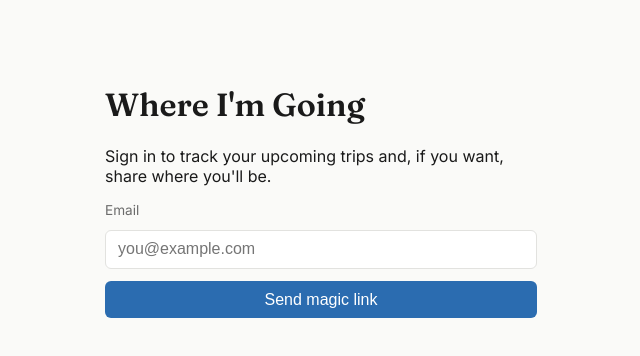
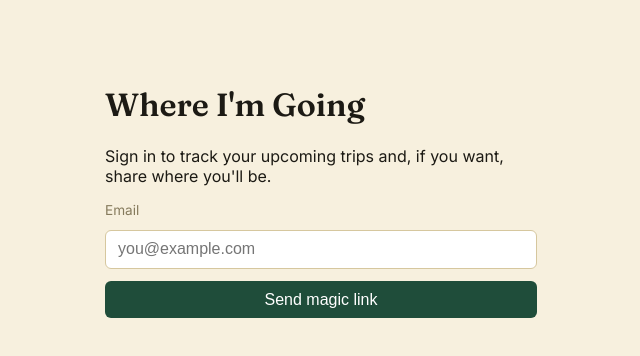
Before and after one commit to rishji/where-im-going, a React (Vite) app: page / in a window 1280 px wide. Shown: the top 356 px of the page, without its empty margins (319-959 px from the left). Built offline with nearby package versions, Linux system fonts and the light colour scheme; no server answers.

Commit message:
Design system: color/type/spacing/radius/shadow tokens (light + dark)
Co-Authored-By: Claude Sonnet 5 <noreply@anthropic.com>
Claude-Session: https://claude.ai/code/session_01Lxt2N2bpz8XAUkyP1QqKj4

```diff
--- a/src/styles.css
+++ b/src/styles.css
@@ -1,10 +1,61 @@
 :root {
-  --bg: #fafaf8;
-  --fg: #1a1a1a;
-  --muted: #6b6b6b;
-  --accent: #2b6cb0;
-  --border: #e2e2df;
+  /* Color — warm parchment palette (light) */
+  --bg: #f7f0de;
+  --bg-subtle: #ede2c4;
+  --surface: #fffaec;
+  --fg: #1c1a14;
+  --muted: #857a5c;
+  --border: #d6c79e;
+  --accent: #1f4d3a;
+  --accent-warm: #c8431b;
+  --accent-gold: #d68a14;
+  --error: #b91c1c;
+
+  /* Type scale */
+  --text-xs: 0.75rem;
+  --text-sm: 0.85rem;
+  --text-base: 1rem;
+  --text-lg: 1.15rem;
+  --text-xl: 1.5rem;
+  --text-2xl: 2rem;
+  --text-display: 2.75rem;
+
+  /* Spacing scale */
+  --space-1: 0.25rem;
+  --space-2: 0.5rem;
+  --space-3: 0.75rem;
+  --space-4: 1rem;
+  --space-5: 1.5rem;
+  --space-6: 2rem;
+  --space-8: 4rem;
+
+  /* Radius */
+  --radius-sm: 8px;
+  --radius: 14px;
+  --radius-lg: 22px;
+
+  /* Shadow */
+  --shadow: 0 1px 0 rgba(28, 26, 20, 0.04), 0 18px 40px -22px rgba(28, 26, 20, 0.22);
+  --shadow-lg: 0 2px 0 rgba(28, 26, 20, 0.04), 0 28px 60px -28px rgba(28, 26, 20, 0.28);
+
   font-family: "Inter", system-ui, sans-serif;
+}
+
+@media (prefers-color-scheme: dark) {
+  :root {
+    --bg: #221f18;
+    --bg-subtle: #2b271d;
+    --surface: #2f2b21;
+    --fg: #f3ead2;
+    --muted: #b3a687;
+    --border: #4a4331;
+    --accent: #5fae8c;
+    --accent-warm: #e0774a;
+    --accent-gold: #e8ab3f;
+    --error: #f27272;
+    --shadow: 0 1px 0 rgba(0, 0, 0, 0.2), 0 18px 40px -22px rgba(0, 0, 0, 0.6);
+    --shadow-lg: 0 2px 0 rgba(0, 0, 0, 0.2), 0 28px 60px -28px rgba(0, 0, 0, 0.7);
+  }
 }
 
 * {
```
